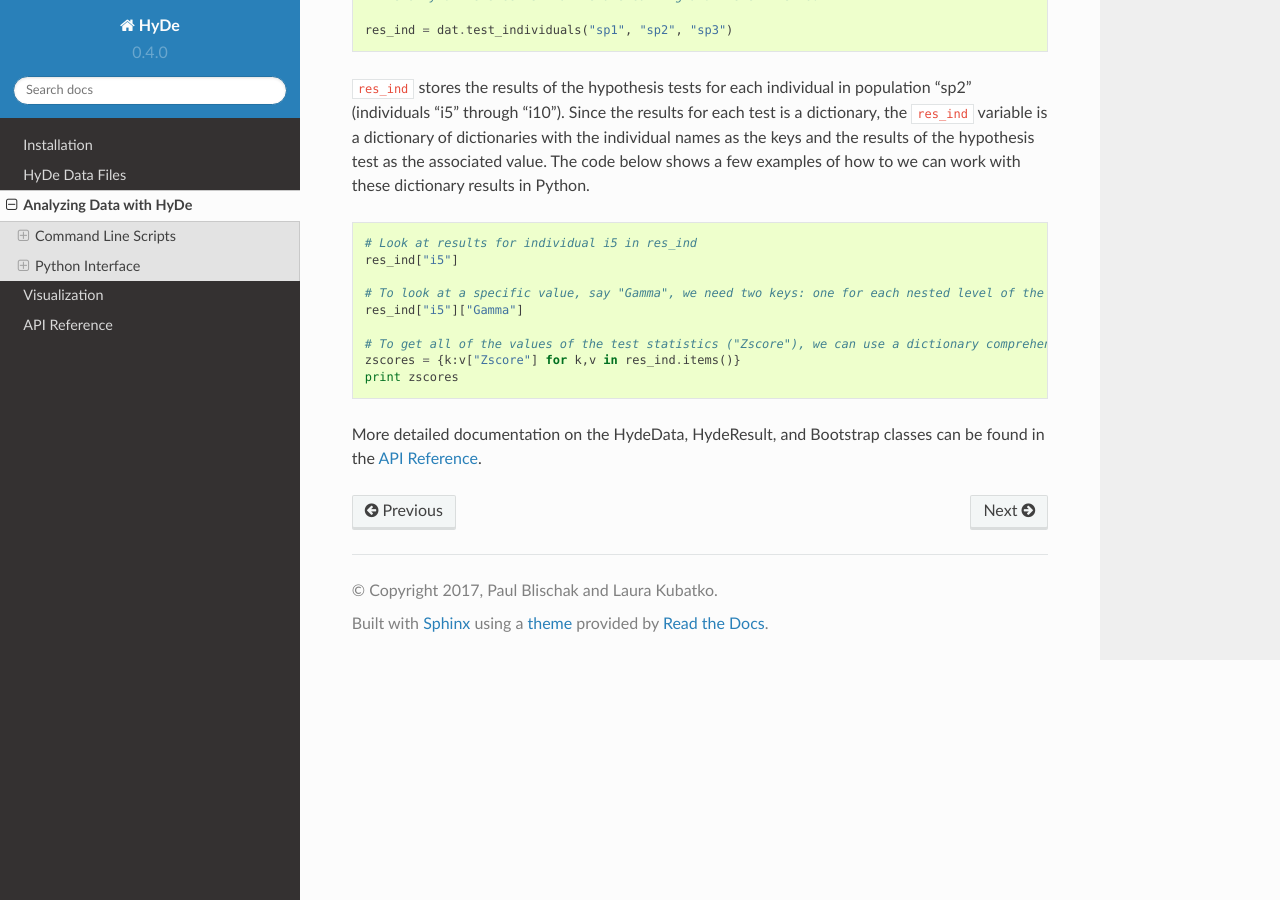
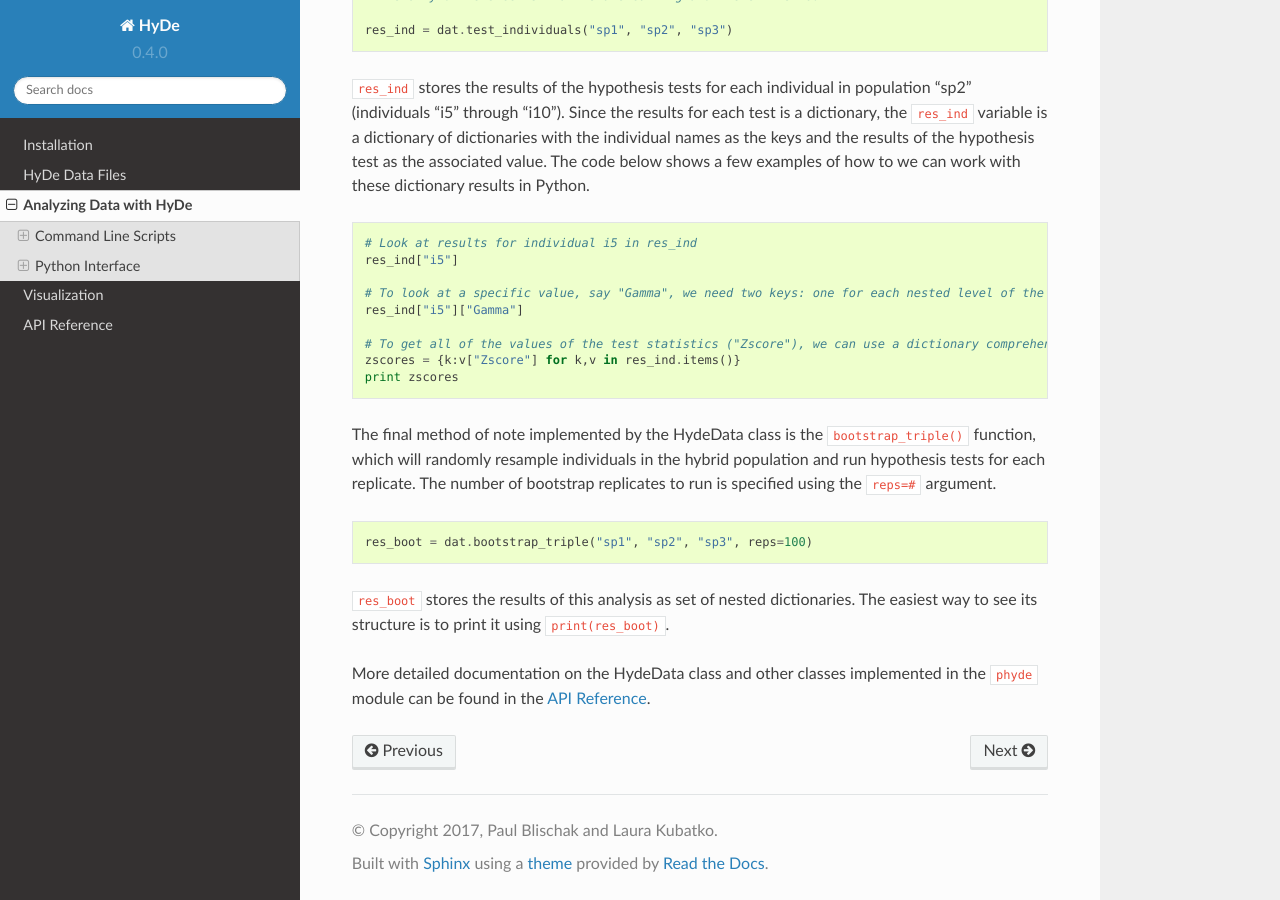
Before and after one commit to pblischak/HyDe, a Sphinx documentation site: the page built from docs/analyze.rst, in a window 1280 px wide and 900 px high, scrolled down 3319 px. Built offline with Sphinx 7.4.7 and the Read the Docs theme 2.0.0, drawn with Linux system fonts in a browser that asks for light colours.

Commit message:
adding bootstrap_triple() to analyze.rst docs page

```diff
--- a/docs/analyze.rst
+++ b/docs/analyze.rst
@@ -179,4 +179,16 @@ work with these dictionary results in Python.
   zscores = {k:v["Zscore"] for k,v in res_ind.items()}
   print zscores
 
-More detailed documentation on the HydeData, HydeResult, and Bootstrap classes can be found in the :ref:`API`.
+The final method of note implemented by the HydeData class is the ``bootstrap_triple()`` function,
+which will randomly resample individuals in the hybrid population and run hypothesis tests for each
+replicate. The number of bootstrap replicates to run is specified using the ``reps=#`` argument.
+
+.. code:: py
+
+  res_boot = dat.bootstrap_triple("sp1", "sp2", "sp3", reps=100)
+
+``res_boot`` stores the results of this analysis as set of nested dictionaries.
+The easiest way to see its structure is to print it using ``print(res_boot)``.
+
+More detailed documentation on the HydeData class and other classes implemented in
+the ``phyde`` module can be found in the :ref:`API`.
```
Also changed, not shown: .travis.yml.
